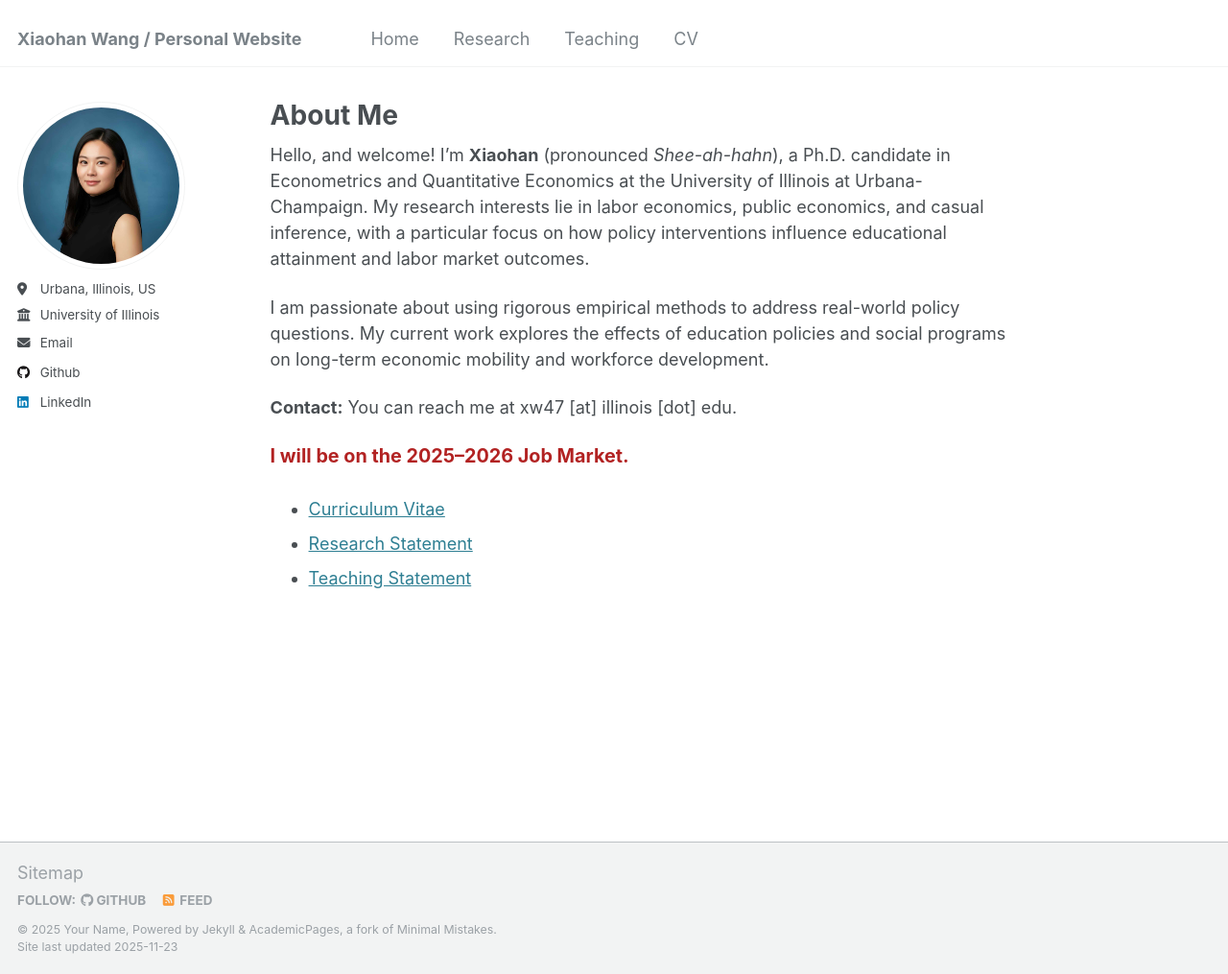
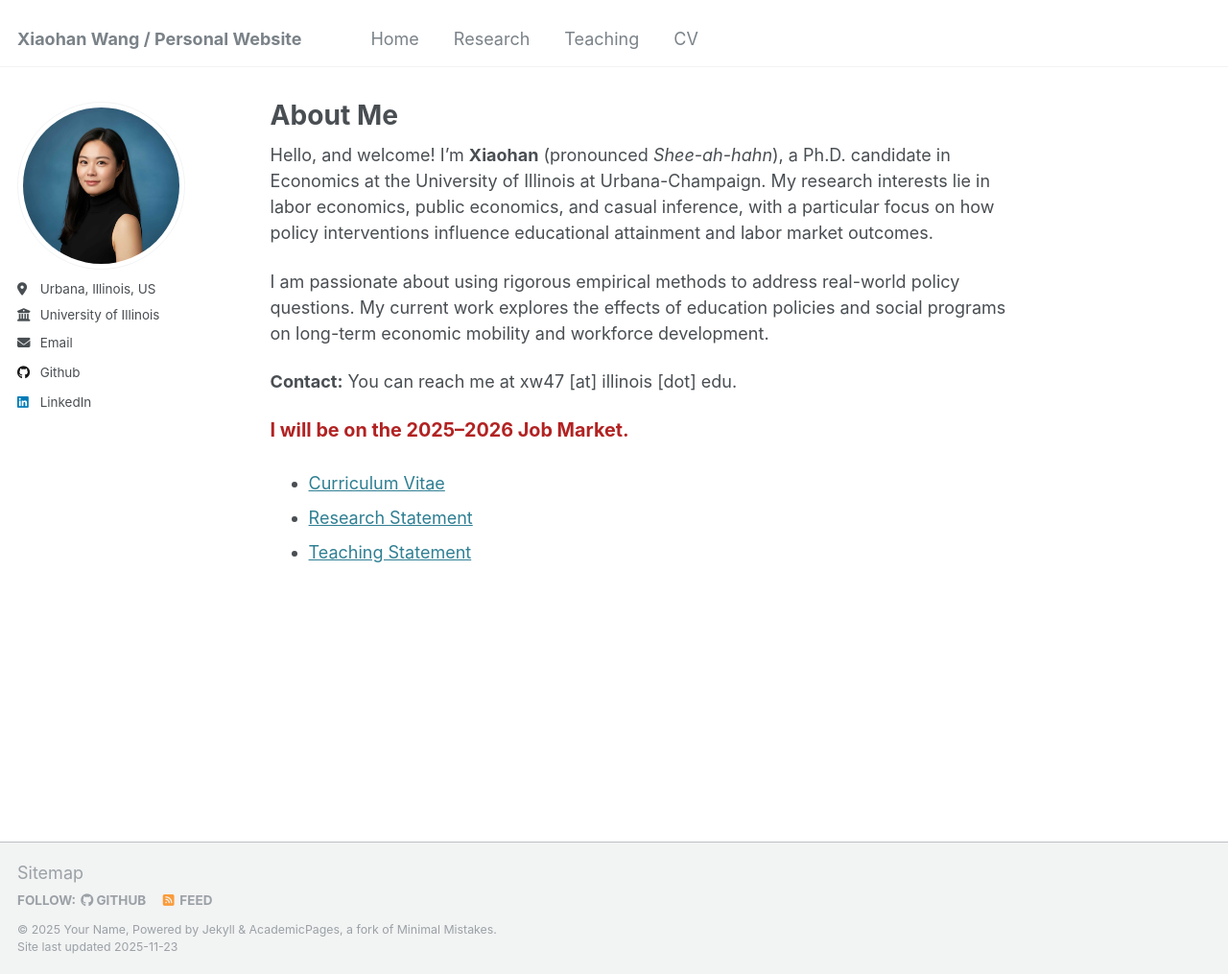
Before and after one commit to xiaohanwang1997/xiaohanwang1997.github.io, a Jekyll site: the page built from _pages/about.md, in a window 1280 px wide and 1015 px high. Shown: the whole window at 96% size. Built offline with Jekyll 4.4.1, drawn with Linux system fonts in a browser that asks for light colours.

Commit message:
Update about.md

```diff
--- a/_pages/about.md
+++ b/_pages/about.md
@@ -7,7 +7,7 @@ redirect_from:
   - /about.html
 ---
 
-Hello, and welcome! I’m **Xiaohan** (pronounced *Shee-ah-hahn*), a Ph.D. candidate in Econometrics and Quantitative Economics at the University of Illinois at Urbana-Champaign. My research interests lie in labor economics, public economics, and casual inference, with a particular focus on how policy interventions influence educational attainment and labor market outcomes.
+Hello, and welcome! I’m **Xiaohan** (pronounced *Shee-ah-hahn*), a Ph.D. candidate in Economics at the University of Illinois at Urbana-Champaign. My research interests lie in labor economics, public economics, and casual inference, with a particular focus on how policy interventions influence educational attainment and labor market outcomes.
 
 I am passionate about using rigorous empirical methods to address real-world policy questions. My current work explores the effects of education policies and social programs on long-term economic mobility and workforce development.
 
```
